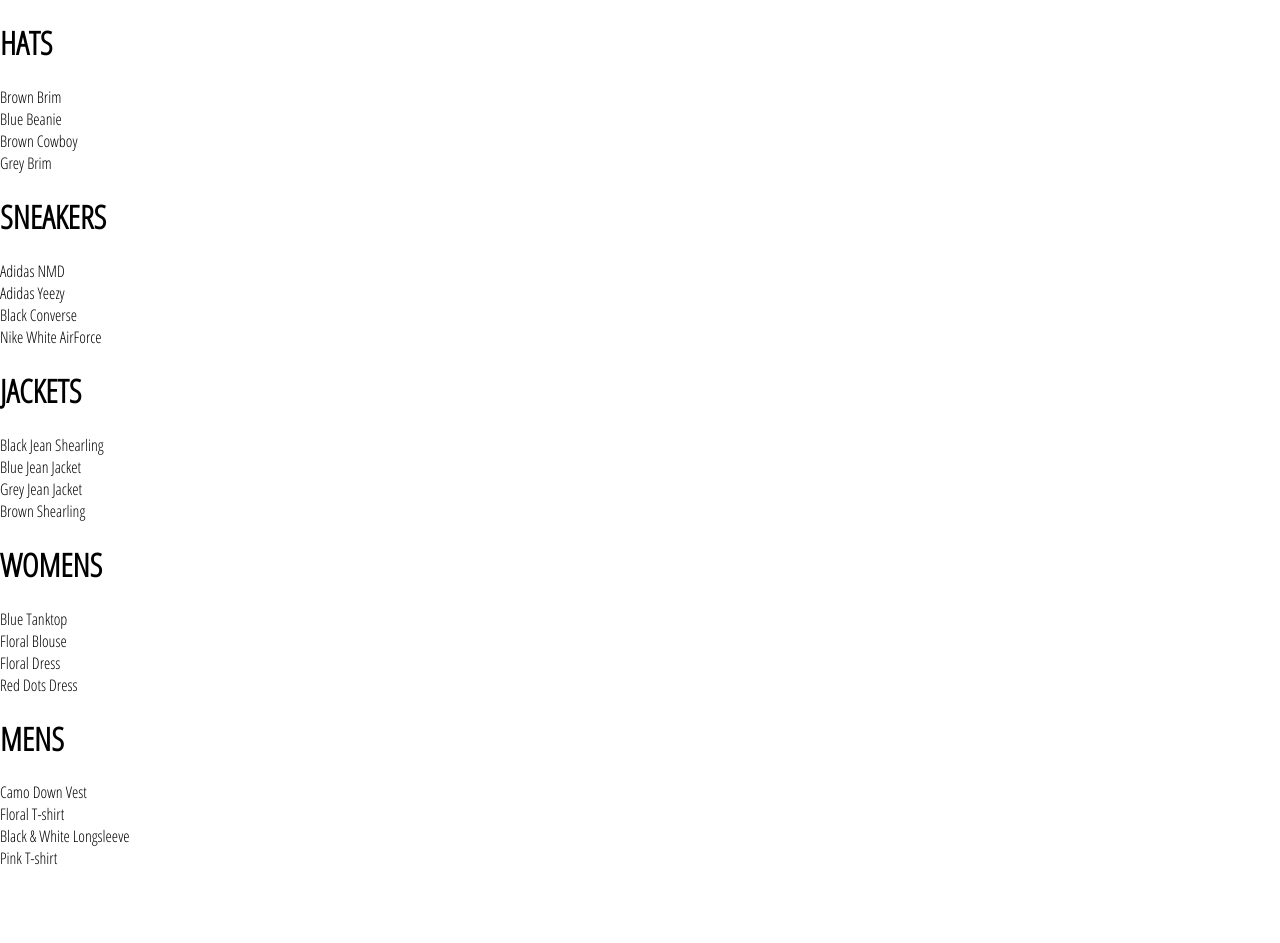
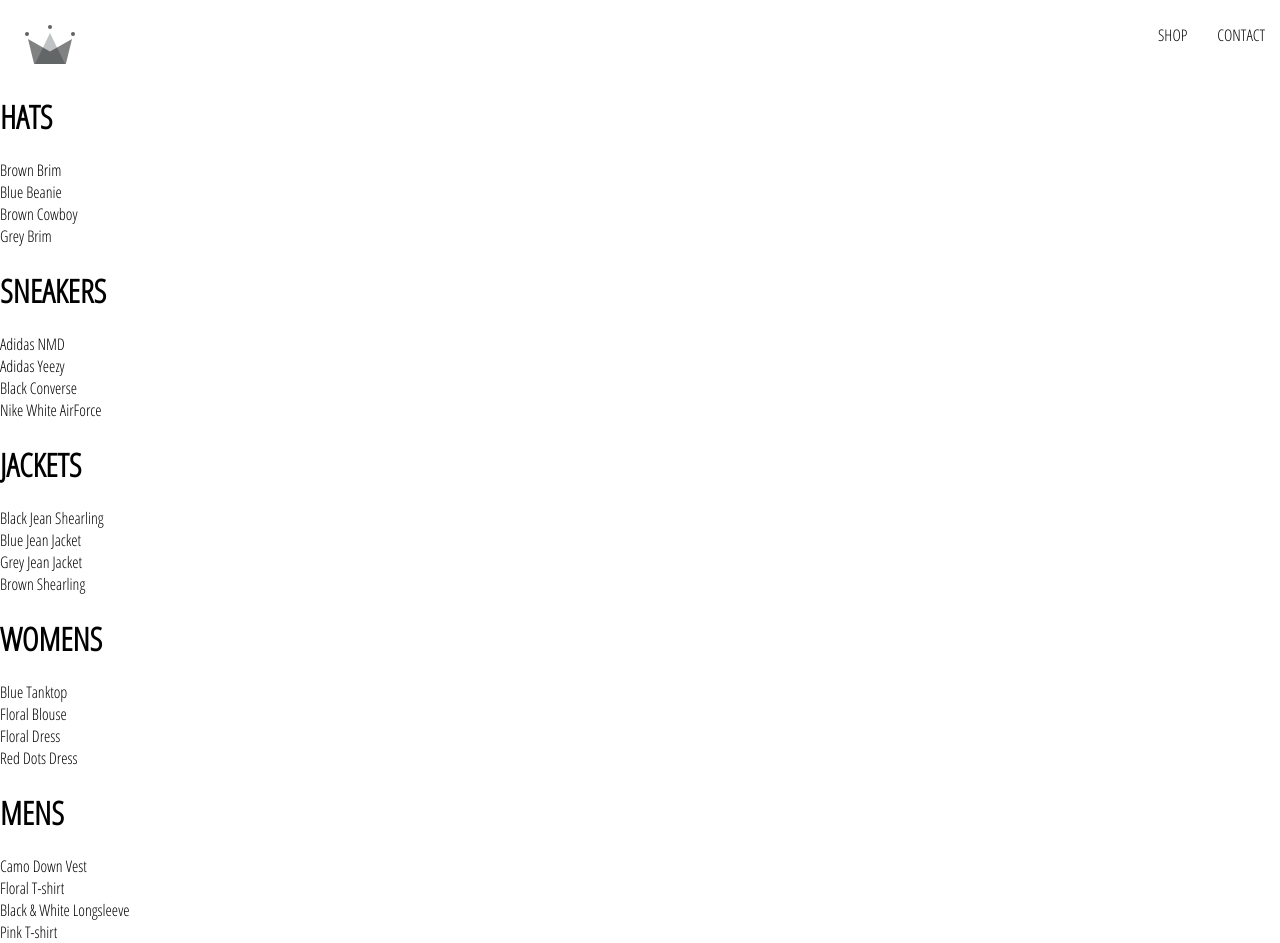
Before and after one commit to simonsGoneCoding/clothing-shop-app, a React (Create React App) app: page /Shop in a window 1280 px wide. Before the commit the page ends 869 px from the top, so only its background shows below. Built offline with nearby package versions, Linux system fonts and the light colour scheme.

Commit message:
adding header component and links to home, shop page and contact

```diff
--- a/package.json
+++ b/package.json
@@ -3,7 +3,7 @@
   "version": "0.1.0",
   "private": true,
   "dependencies": {
-    "node-sass": "^4.12.0",
+    "node-sass": "^4.13.0",
     "react": "^16.10.2",
     "react-dom": "^16.10.2",
     "react-router-dom": "^5.1.2",
--- a/src/App.css
+++ b/src/App.css
@@ -1,3 +1,8 @@
 body {
   font-family: "Open Sans Condensed", sans-serif;
 }
+
+a {
+  text-decoration: none;
+  color: black;
+}
--- a/src/App.js
+++ b/src/App.js
@@ -5,10 +5,12 @@
 
 import HomePage from "./pages/homepage/homepage.component";
 import ShopPage from "./pages/shopPage/shop.component";
+import Header from "./components/header/header.component";
 
 function App() {
   return (
     <div>
+      <Header />
       <Switch>
         <Route exact path="/" component={HomePage} />
         <Route path="/Shop" component={ShopPage} />
--- a/src/components/collection-preview/collection-preview.component.jsx
+++ b/src/components/collection-preview/collection-preview.component.jsx
@@ -7,7 +7,7 @@
       <h1 className="title">{title.toUpperCase()}</h1>
       <div className="preview">
         {items
-          .filter((item, idx) => idx < 4)
+          .filter((item, index) => index < 4)
           .map(item => (
             <div key={item.id}>{item.name}</div>
           ))}
--- /dev/null
+++ b/src/components/header/header.component.jsx
@@ -0,0 +1,26 @@
+import React from "react";
+import { Link } from "react-router-dom";
+
+import { ReactComponent as Logo } from "../../assets/crown.svg";
+
+import "./header.styles.scss";
+
+const Header = () => {
+  return (
+    <div className="header">
+      <Link to="/" className="logo-container">
+        <Logo className="logo" />
+      </Link>
+      <div className="options">
+        <Link className="option" to="/shop">
+          SHOP
+        </Link>
+        <Link className="option" to="/shop">
+          CONTACT
+        </Link>
+      </div>
+    </div>
+  );
+};
+
+export default Header;
--- /dev/null
+++ b/src/components/header/header.styles.scss
@@ -0,0 +1,25 @@
+.header {
+  height: 70px;
+  width: 100%;
+  display: flex;
+  justify-content: space-between;
+  margin-bottom: 25px;
+
+  .logo-container {
+    height: 100%;
+    width: 70px;
+    padding: 25px;
+  }
+
+  .options {
+    width: 50%;
+    height: 100%;
+    display: flex;
+    align-items: center;
+    justify-content: flex-end;
+
+    .option {
+      padding: 10px 15px;
+    }
+  }
+}
```
Also changed, not shown: src/assets/crown.svg (added), 1 other file (tests, documents, lock files or other folders).
